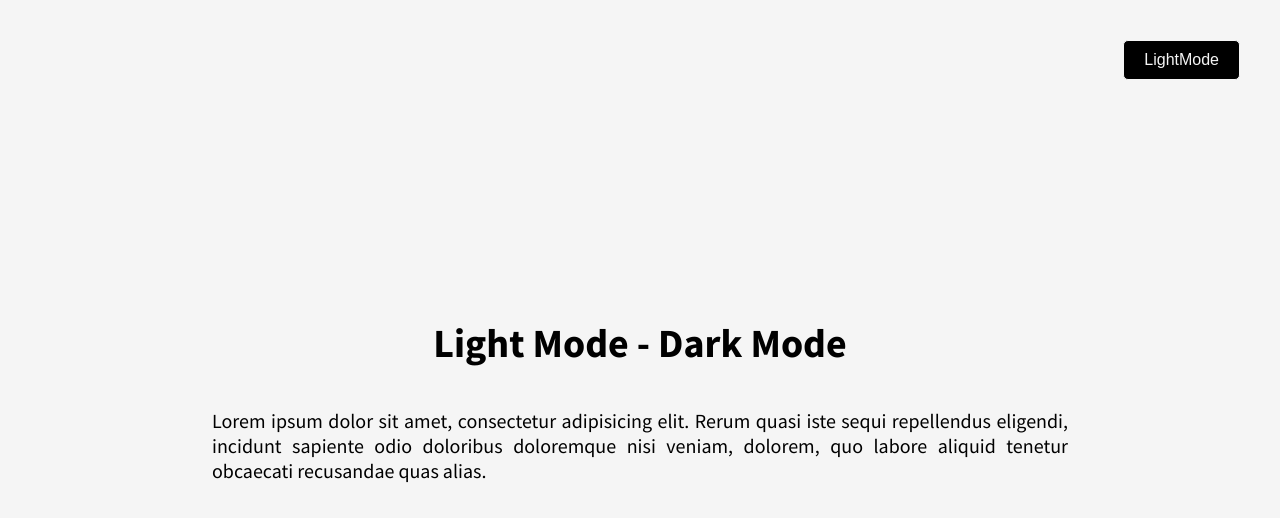
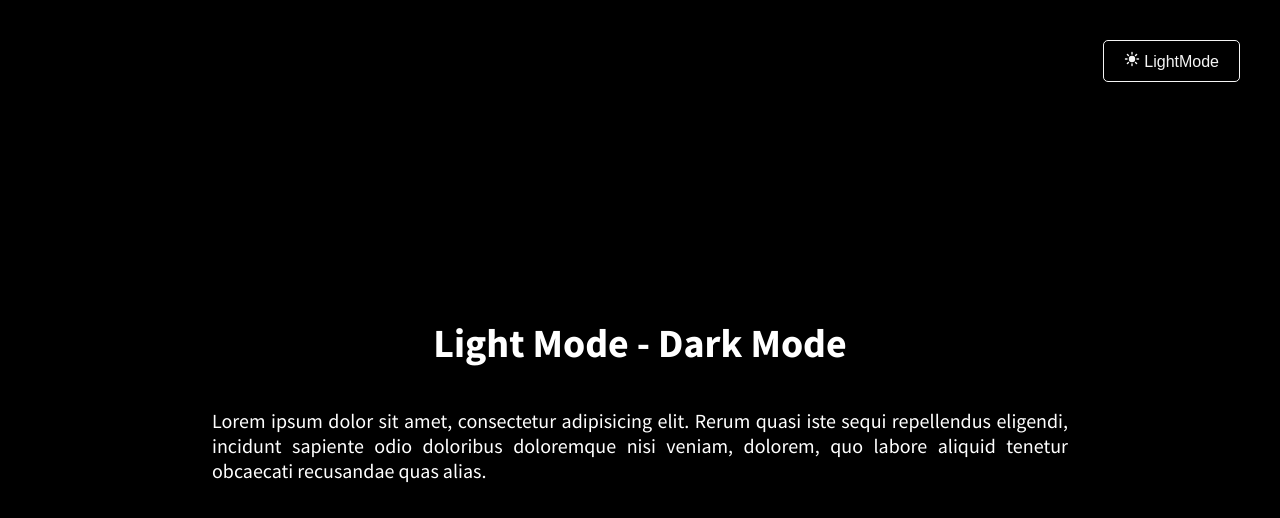
Before and after one commit to lixyleon/dark_light_toggle_mode_uneweb_lixy_05ago23, a plain HTML site: page index.html in a window 1280 px wide. Both pictures are taken after a click on the button "Dark Mode". Drawn offline with nearby package versions, Linux system fonts and the light colour scheme.

Commit message:
culminado

```diff
--- a/index.html
+++ b/index.html
@@ -19,6 +19,8 @@
         Lorem ipsum dolor sit amet, consectetur adipisicing elit. Rerum quasi iste sequi repellendus eligendi, incidunt sapiente odio doloribus doloremque nisi veniam, dolorem, quo labore aliquid tenetur obcaecati recusandae quas alias.
     </p>
     <button class="toggle-btn" id="toggle-btn">
+
+        <ion-icon name="moon"></ion-icon>
         <span> Dark Mode </span>
 
     </button>
--- a/main.js
+++ b/main.js
@@ -6,10 +6,12 @@ $(document).ready(function(){
 
         //toggle button
         $("span").text(
-            $("span").text()=="ligth Mode"? "Dark Mode" : "LightMode"
+            $("span").text()=="light Mode"? "Dark Mode" : "LightMode"
         )
     })
     $("#toggle-btn").click(function(){
-        $(this).find(i).toggleClass("fa-moon");
+        let icon = $(this).find("ion-icon")
+        icon.attr("name") === "moon"? icon.attr("name","sunny") : icon.attr("name","moon")
+        $("body").toggleClass(change-background);
     })
 })
--- a/style.css
+++ b/style.css
@@ -42,10 +42,11 @@ h1{
     cursor: pointer;
 }
 
-.toggle-bt ion-icon { /* corregir el icono*/
+.toggle-bt ion-icon {
     padding-left: 10px;
 }
 
-body .change-back{
-    color:#f5f5f5;
+.change-background{
+    color:#fff;
+    background-color: #000;
 }
```
